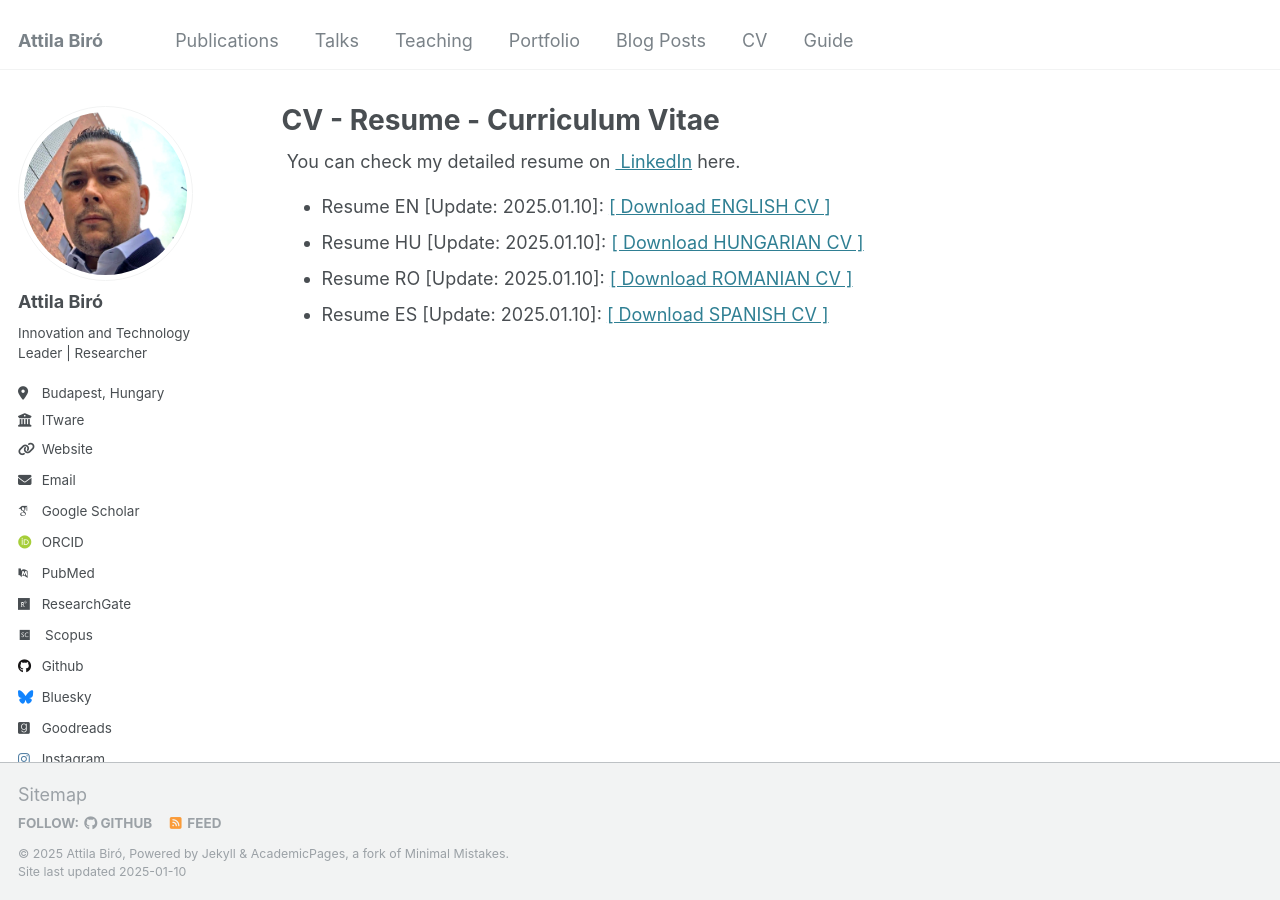
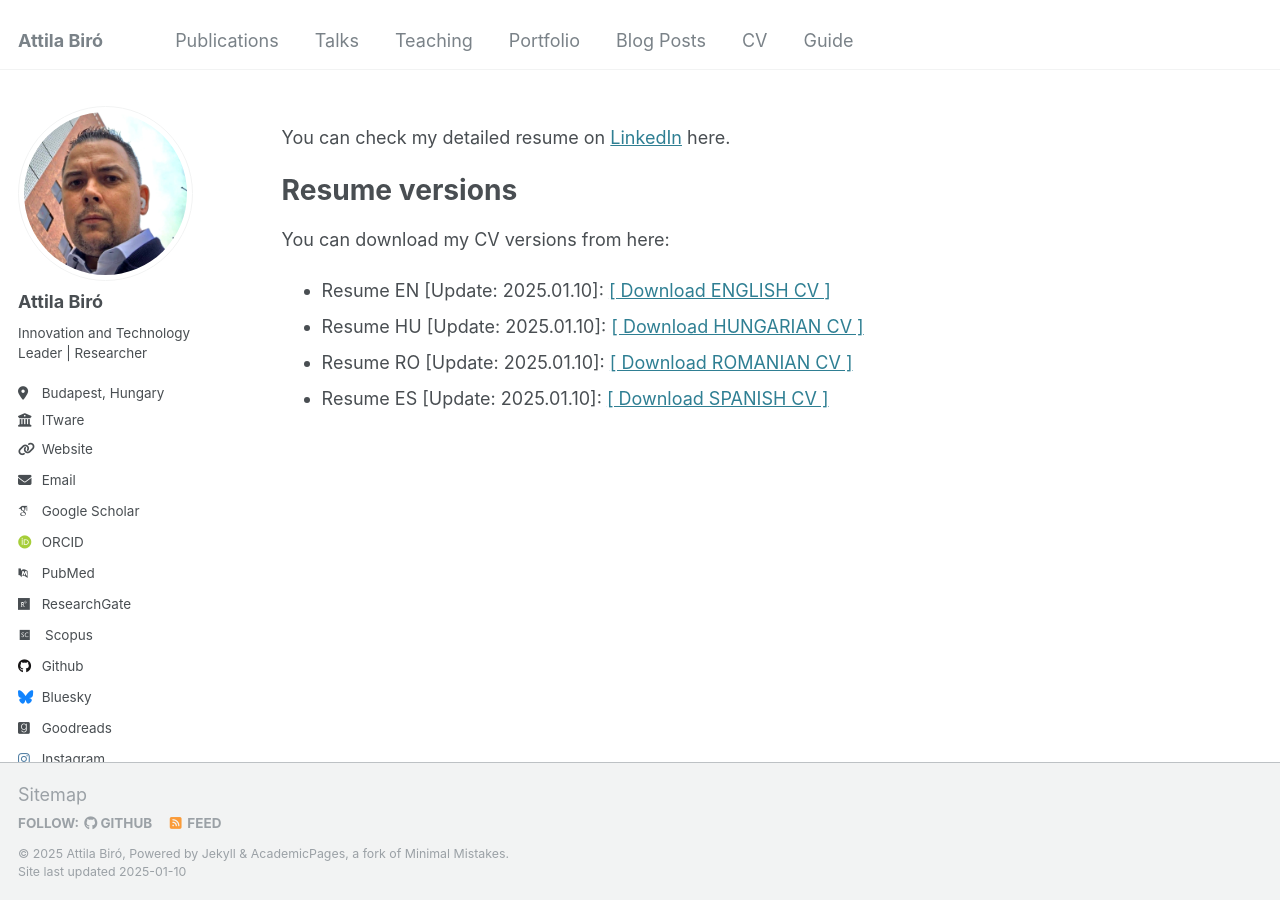
Before and after one commit to biroka/biroka.github.io, a Jekyll site: the page built from _pages/cv.md, in a window 1280 px wide. Built offline with Jekyll 4.4.1, drawn with Linux system fonts in a browser that asks for light colours; some web fonts are replaced; part of the change alters nothing that is shown.

Commit message:
Update cv.md

```diff
--- a/_pages/cv.md
+++ b/_pages/cv.md
@@ -1,74 +1,18 @@
 ---
 layout: archive
-title: "CV - Resume - Curriculum Vitae"
+title: ""
 permalink: /cv/
 author_profile: true
 redirect_from:
   - /resume
 ---
-
-{% include base_path %}
-<div class="wordwrap"> You can check my detailed resume on  <a href="https://www.linkedin.com/in/biroattila"> LinkedIn</a> here.</div>
-
-* Resume EN [Update: 2025.01.10]: <a href="http://biroka.github.io/files/CV_AttilaBiro_EN.pdf">[ Download ENGLISH CV ]</a>
-* Resume HU [Update: 2025.01.10]: <a href="http://biroka.github.io/files/CV_AttilaBiro_HU.pdf">[ Download HUNGARIAN CV ]</a>
-* Resume RO [Update: 2025.01.10]: <a href="http://biroka.github.io/files/CV_AttilaBiro_RO.pdf">[ Download ROMANIAN CV ]</a>
-* Resume ES [Update: 2025.01.10]: <a href="http://biroka.github.io/files/CV_AttilaBiro_ES.pdf">[ Download SPANISH CV ]</a>
+You can check my detailed resume on  <a href="https://www.linkedin.com/in/biroattila"> LinkedIn</a> here.
 
 
-<!--
-Education
+Resume versions
 ======
-* Ph.D in Version Control Theory, GitHub University, 2018 (expected)
-* M.S. in Jekyll, GitHub University, 2014
-* B.S. in GitHub, GitHub University, 2012
-
-Work experience
-======
-* Spring 2024: Academic Pages Collaborator
-  * Github University
-  * Duties includes: Updates and improvements to template
-  * Supervisor: The Users
-
-* Fall 2015: Research Assistant
-  * Github University
-  * Duties included: Merging pull requests
-  * Supervisor: Professor Hub
-
-* Summer 2015: Research Assistant
-  * Github University
-  * Duties included: Tagging issues
-  * Supervisor: Professor Git
-
-Skills
-======
-* Skill 1
-* Skill 2
-  * Sub-skill 2.1
-  * Sub-skill 2.2
-  * Sub-skill 2.3
-* Skill 3
-
-Publications
-======
-  <ul>{% for post in site.publications reversed %}
-    {% include archive-single-cv.html %}
-  {% endfor %}</ul>
-
-Talks
-======
-  <ul>{% for post in site.talks reversed %}
-    {% include archive-single-talk-cv.html  %}
-  {% endfor %}</ul>
-
-Teaching
-======
-  <ul>{% for post in site.teaching reversed %}
-    {% include archive-single-cv.html %}
-  {% endfor %}</ul>
-
-Service and leadership
-======
-* Currently signed in to 43 different slack teams
-
--->
+You can download my CV versions from here:
+  * Resume EN [Update: 2025.01.10]: <a href="http://biroka.github.io/files/CV_AttilaBiro_EN.pdf">[ Download ENGLISH CV ]</a>
+  * Resume HU [Update: 2025.01.10]: <a href="http://biroka.github.io/files/CV_AttilaBiro_HU.pdf">[ Download HUNGARIAN CV ]</a>
+  * Resume RO [Update: 2025.01.10]: <a href="http://biroka.github.io/files/CV_AttilaBiro_RO.pdf">[ Download ROMANIAN CV ]</a>
+  * Resume ES [Update: 2025.01.10]: <a href="http://biroka.github.io/files/CV_AttilaBiro_ES.pdf">[ Download SPANISH CV ]</a>
```
